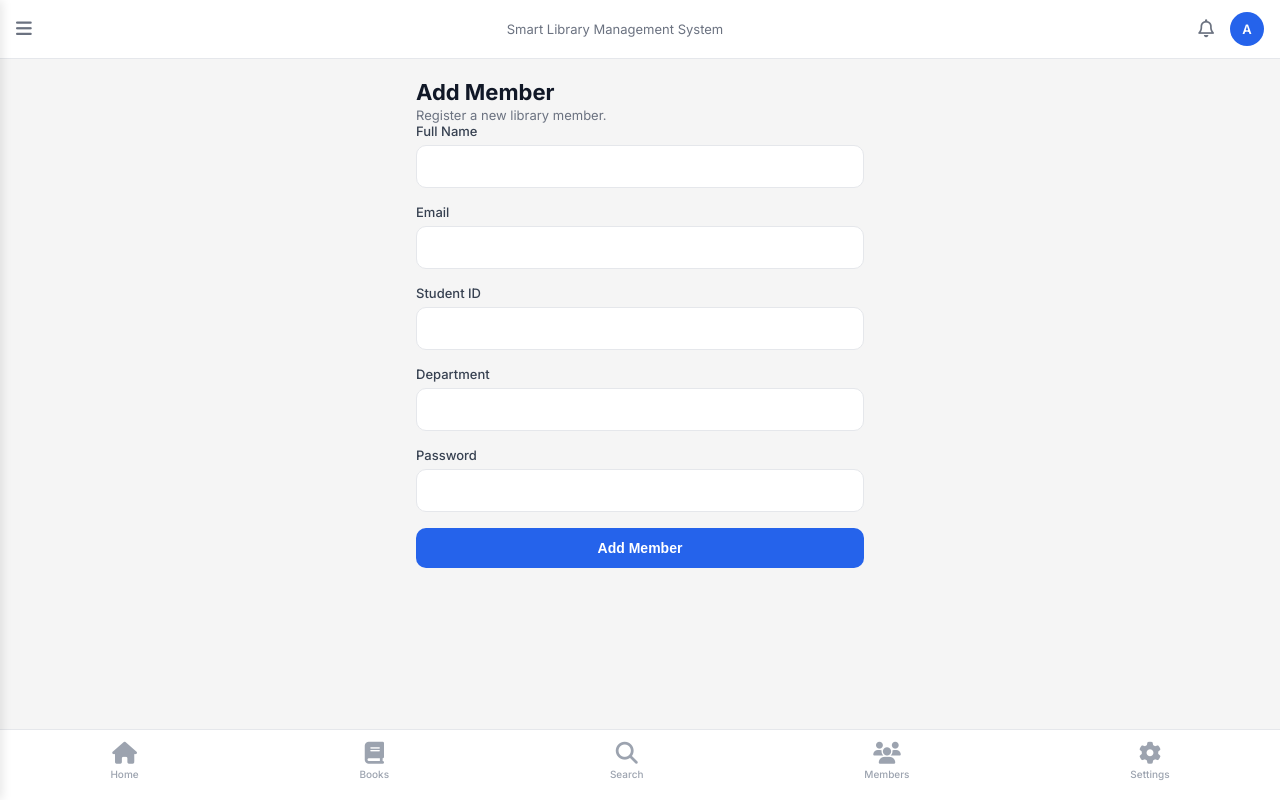
After one commit to ramakrishna213/smartlib, a Flask app: page /members/add in a window 1280 px wide. The commit adds this page. Run offline with Flask 3, Linux system fonts and the light colour scheme; a user stored in the database is signed in.

Commit message:
Add member management for librarians

```diff
--- a/routes.py
+++ b/routes.py
@@ -435,16 +435,63 @@ def members():
     search     = request.args.get('search', '')
     department = request.args.get('department', '')
     stmt = select(m().User).where(m().User.role == 'member')
+
     if search:
         stmt = stmt.where(m().User.name.ilike(f'%{search}%'))
+
     if department:
         stmt = stmt.where(m().User.department == department)
+
     all_members = session.execute(stmt).scalars().all()
     depts = session.execute(
         select(m().User.department).where(m().User.role == 'member').distinct()
     ).scalars().all()
-    return render_template('members.html', members=all_members,
-                           departments=[d for d in depts if d])
+
+    return render_template(
+        'members.html',
+        members=all_members,
+        departments=[d for d in depts if d]
+    )
+
+
+# ─── Add Member ────────────────────────────────────
+@main.route('/members/add', methods=['GET', 'POST'])
+@login_required
+@librarian_required
+def add_member():
+    session = db().session
+
+    if request.method == 'POST':
+        name = request.form.get('name')
+        email = request.form.get('email')
+        student_id = request.form.get('student_id')
+        department = request.form.get('department')
+        password = request.form.get('password')
+
+        existing = session.execute(
+            select(m().User).where(m().User.email == email)
+        ).scalar_one_or_none()
+
+        if existing:
+            flash('Email already exists.', 'danger')
+            return redirect(url_for('main.add_member'))
+
+        user = m().User(
+            name=name,
+            email=email,
+            role='member',
+            student_id=student_id,
+            department=department,
+            password_hash=generate_password_hash(password)
+        )
+
+        session.add(user)
+        session.commit()
+
+        flash('Member added successfully!', 'success')
+        return redirect(url_for('main.members'))
+
+    return render_template('add_member.html')
 
 
 # ─── Fines ─────────────────────────────────────────
--- /dev/null
+++ b/templates/add_member.html
@@ -0,0 +1,41 @@
+{% extends "base.html" %}
+
+{% block content %}
+<div class="page">
+    <h1 class="page-title">Add Member</h1>
+    <p class="page-subtitle">Register a new library member.</p>
+
+    <form method="POST">
+
+        <div class="form-group">
+            <label class="form-label">Full Name</label>
+            <input type="text" name="name" class="form-control" required>
+        </div>
+
+        <div class="form-group">
+            <label class="form-label">Email</label>
+            <input type="email" name="email" class="form-control" required>
+        </div>
+
+        <div class="form-group">
+            <label class="form-label">Student ID</label>
+            <input type="text" name="student_id" class="form-control" required>
+        </div>
+
+        <div class="form-group">
+            <label class="form-label">Department</label>
+            <input type="text" name="department" class="form-control" required>
+        </div>
+
+        <div class="form-group">
+            <label class="form-label">Password</label>
+            <input type="password" name="password" class="form-control" required>
+        </div>
+
+        <button type="submit" class="btn btn-primary">
+            Add Member
+        </button>
+
+    </form>
+</div>
+{% endblock %}
--- a/templates/members.html
+++ b/templates/members.html
@@ -6,8 +6,10 @@
       <h1 class="page-title">Members</h1>
       <p class="page-subtitle">Manage library members and their accounts.</p>
     </div>
-    <a href="{{ url_for('auth.register') }}" class="btn btn-primary btn-sm">
-      <i class="fa-solid fa-plus"></i> Add
+
+    <!-- Updated Button -->
+    <a href="{{ url_for('main.add_member') }}" class="btn btn-primary btn-sm">
+      <i class="fa-solid fa-user-plus"></i> Add Member
     </a>
   </div>
 
```
